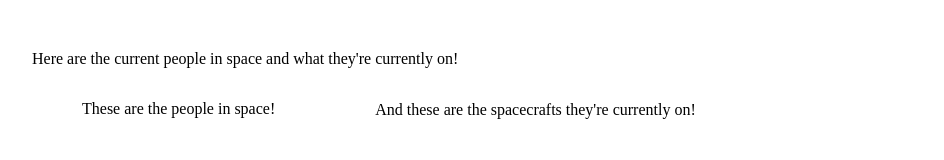
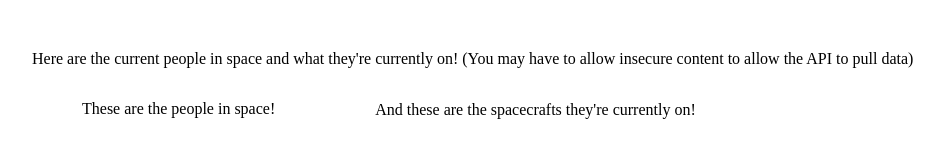
Before and after one commit to mary-neuburger/csci202, a plain HTML site: page assignment6CompleteNeuburger/index.html in a window 1280 px wide. Shown: the whole page, without its empty margins (18-962 px from the left). Drawn offline with Linux system fonts and the light colour scheme; no server answers.

Commit message:
Update index.html

```diff
--- a/assignment6CompleteNeuburger/index.html
+++ b/assignment6CompleteNeuburger/index.html
@@ -7,7 +7,7 @@
         <script src="dataFetch.js"></script>
     </head>
     <body>
-        <p>Here are the current people in space and what they're currently on!</p>
+        <p>Here are the current people in space and what they're currently on! (You may have to allow insecure content to allow the API to pull data)</p>
         <div id = "people">
             <p>These are the people in space!</p>
             <ul id = "names"></ul>
```
